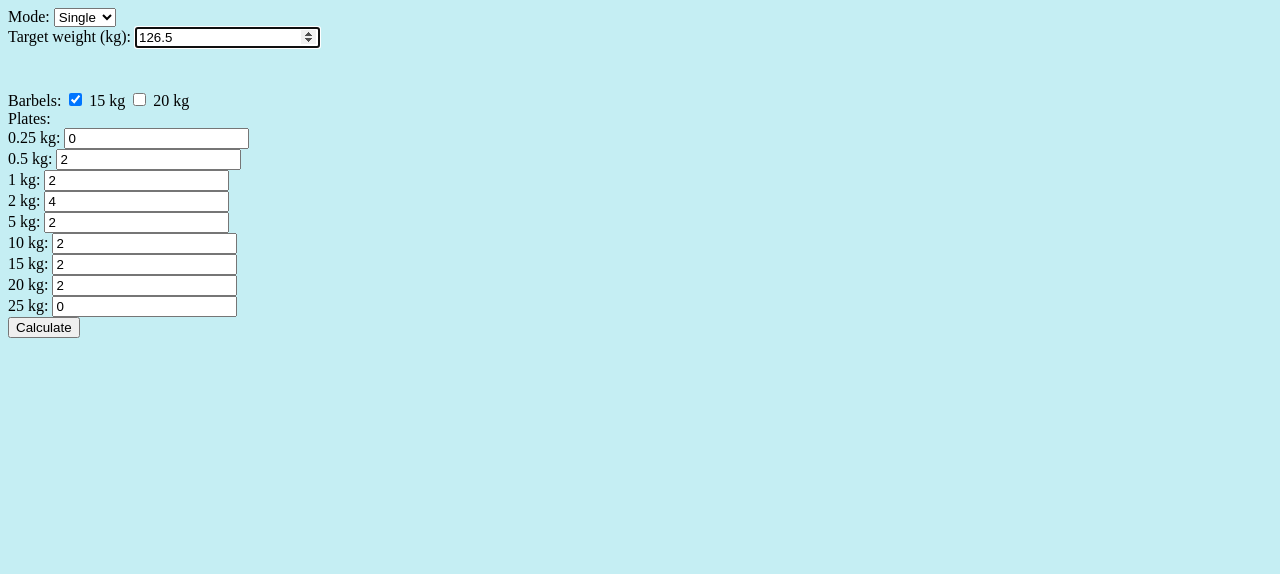
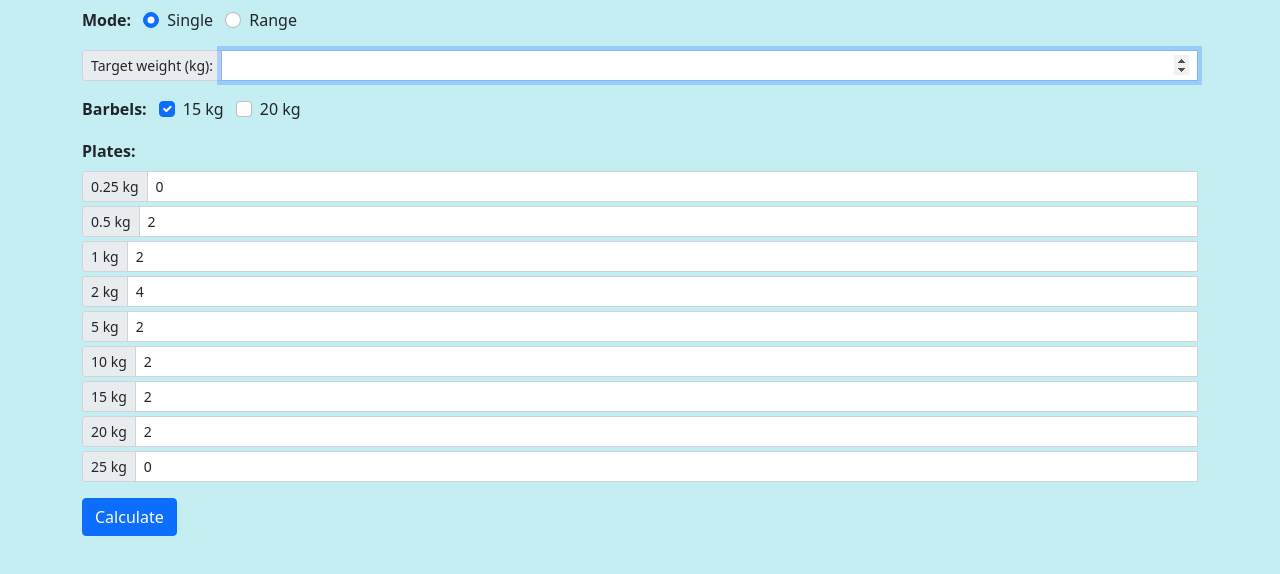
Before and after one commit to japananh/plate-calculator, a website: page public/index.html in a window 1280 px wide. Drawn offline with nearby package versions, Linux system fonts and the light colour scheme.

Commit message:
add bootstrap

```diff
--- a/public/index.html
+++ b/public/index.html
@@ -4,6 +4,8 @@
 <head>
   <meta charset="UTF-8" name="viewport" content="width=device-width, initial-scale=1.0" />
   <title>Calculator</title>
+  <link href="https://cdn.jsdelivr.net/npm/bootstrap@5.1.3/dist/css/bootstrap.min.css" rel="stylesheet"
+    integrity="sha384-1BmE4kWBq78iYhFldvKuhfTAU6auU8tT94WrHftjDbrCEXSU1oBoqyl2QvZ6jIW3" crossorigin="anonymous">
   <style>
     body {
       background-color: #c5eef3;
@@ -44,57 +46,82 @@
 </head>
 
 <body>
-  <div class="container">
-    <form class="form">
-      <div class="mode">
-
-        <label for="mode">Mode: </label>
-        <select id="mode" name="mode" form="form" onchange="getval(this)">
-          <option value="single">Single</option>
-          <option value="range">Range</option>
-        </select><br>
+  <div class="container my-2">
+    <form>
+      <div id="mode" class="mb-3">
+        <label for="mode"><b>Mode:</b></label>
+        <div class="form-check d-inline-block mx-2">
+          <input class="form-check-input" type="radio" id="input-single" name="mode" value="single" checked>
+          <label for="input-single" class="form-check-label">Single</label>
+        </div>
+        <div class="form-check d-inline-block">
+          <input class="form-check-input" type="radio" id="input-range" name="mode" value="range">
+          <label for="input-range" class="form-check-label">Range</label><br>
+        </div>
       </div>
 
-      <div class="single">
-        <label for="target">Target weight (kg): </label>
-        <input id="target" min="15" step="0.5" type="number" autofocus required value="126.5"></input><br>
+      <div class="mb-3">
+        <label for="barbels"><b>Barbels:</b></label>
+        <div class="form-check d-inline-block mx-2">
+          <input class="form-check-input" type="checkbox" id="barbel15" name="barbels" value="15" checked>
+          <label for="barbel15" class="form-check-label">15 kg</label>
+        </div>
+        <div class="form-check d-inline-block">
+          <input class="form-check-input" type="checkbox" id="barbel20" name="barbels" value="20">
+          <label for="barbel20" class="form-check-label">20 kg</label><br>
+        </div>
       </div>
 
-      <div class="range">
-        <label for="from">From (kg): </label>
-        <input id="from" min="15" step="0.5" type="number" autofocus></input><br>
+      <div class="mb-3">
+        <label for="plates" class="mb-2"><b>Plates:</b></label><br>
 
-        <label for="to">To (kg): </label>
-        <input id="to" min="15" step="0.5" type="number" autofocus></input><br>
+        <div class="input-group input-group-sm mb-1">
+          <label for="025" class="input-group-text">0.25 kg</label>
+          <input id="025" class="form-control" type="number" step="1" min="0" name="plates" required></input><br>
+        </div>
+
+        <div class="input-group input-group-sm mb-1">
+          <label for="05" class="input-group-text">0.5 kg</label>
+          <input id="05" class="form-control" type="number" step="1" min="0" name="plates" required></input><br>
+        </div>
+
+        <div class="input-group input-group-sm mb-1">
+          <label for="1" class="input-group-text">1 kg</label>
+          <input id="1" class="form-control" type="number" step="1" min="0" name="plates" required></input><br>
+        </div>
+
+        <div class="input-group input-group-sm mb-1">
+          <label for="2" class="input-group-text">2 kg</label>
+          <input id="2" class="form-control" type="number" step="1" min="0" name="plates" required></input><br>
+        </div>
+
+        <div class="input-group input-group-sm mb-1">
+          <label for="5" class="input-group-text">5 kg</label>
+          <input id="5" class="form-control" type="number" step="1" min="0" name="plates" required></input><br>
+        </div>
+
+        <div class="input-group input-group-sm mb-1">
+          <label for="10" class="input-group-text">10 kg</label>
+          <input id="10" class="form-control" type="number" step="1" min="0" name="plates" required></input><br>
+        </div>
+
+        <div class="input-group input-group-sm mb-1">
+          <label for="15" class="input-group-text">15 kg</label>
+          <input id="15" class="form-control" type="number" step="1" min="0" name="plates" required></input><br>
+        </div>
+
+        <div class="input-group input-group-sm mb-1">
+          <label for="20" class="input-group-text">20 kg</label>
+          <input id="20" class="form-control" type="number" step="1" min="0" name="plates" required></input><br>
+        </div>
+
+        <div class="input-group input-group-sm mb-1">
+          <label for="25" class="input-group-text">25 kg</label>
+          <input id="25" class="form-control" type="number" step="1" min="0" name="plates" required></input><br>
+        </div>
       </div>
 
-      <label for="barbels">Barbels: </label>
-      <input type="checkbox" id="barbel15" name="barbels" value="15" checked>
-      <label for="barbel15">15 kg</label>
-      <input type="checkbox" id="barbel20" name="barbels" value="20">
-      <label for="barbel20">20 kg</label><br>
-
-      <label for="plates">Plates: </label><br>
-      <label for="025">0.25 kg:</label>
-      <input id="025" type="number" step="1" min="0" name="plates" required></input><br>
-      <label for="05">0.5 kg:</label>
-      <input id="05" type="number" step="1" min="0" name="plates" required></input><br>
-      <label for="1">1 kg:</label>
-      <input id="1" type="number" step="1" min="0" name="plates" required></input><br>
-      <label for="2">2 kg:</label>
-      <input id="2" type="number" step="1" min="0" name="plates" required></input><br>
-      <label for="5">5 kg:</label>
-      <input id="5" type="number" step="1" min="0" name="plates" required></input><br>
-      <label for="10">10 kg:</label>
-      <input id="10" type="number" step="1" min="0" name="plates" required></input><br>
-      <label for="15">15 kg:</label>
-      <input id="15" type="number" step="1" min="0" name="plates" required></input><br>
-      <label for="20">20 kg:</label>
-      <input id="20" type="number" step="1" min="0" name="plates" required></input><br>
-      <label for="25">25 kg:</label>
-      <input id="25" type="number" step="1" min="0" name="plates" required></input><br>
-
-      <button id="submit" type="button">Calculate</button>
+      <button class="btn btn-primary" id="submit" type="button">Calculate</button>
 
     </form>
   </div>
@@ -113,11 +140,12 @@
     setup()
 
     $(document).on('keypress', handlePressEnter)
+    $('input[name="mode"]').on('keypress', handlePressEnter)
     $('input[name="barbels"]').on('keypress', handlePressEnter)
     $('input[name="plates"]').on('keypress', handlePressEnter)
 
+    $('input[name="mode"]').on('click', handleMode)
     $('input[name="barbels"]').on('click', handleBarbels)
-
     $('input[name="plates"]').on('change', handlePlates)
 
     $("#submit").on("click", submit)
@@ -127,11 +155,11 @@
       barbels = [15]
       plates = [[25, 0], [20, 2], [15, 2], [10, 2], [5, 2], [2, 4], [1, 2], [0.5, 2], [0.25, 0]]
 
+      genWeightInput(mode)
+
       plates.forEach((plate, index) => {
         $(`#${genId(plate[0])}`).val(plate[1])
       })
-
-      genWeightInput(MODES.single)
     }
 
     function handlePressEnter(e) {
@@ -140,22 +168,47 @@
       }
     }
 
-    function getval(sel) {
-      mode = $("#mode option:selected").val()
-      genWeightInput(mode)
-    }
+    function genWeightInput(mode) {
+      const $singleDiv = `<div class="single mb-3 input-group input-group-sm">
+        <label for="target" class="input-group-text">Target weight (kg): </label>
+        <input id="target" class="form-control" min="15" step="0.5" type="number" autofocus required></input><br>
+      </div>`
 
-    function genWeightInput(mode) {
+      const $rangeDiv = `<div class="range mb-3">
+        <div class="input-group input-group-sm mb-1">
+          <label for="from" class="input-group-text">From (kg) </label>
+          <input id="from" class="form-control" min="15" step="0.5" type="number" autofocus required></input><br>
+        </div>
+
+        <div class="input-group input-group-sm mb-1">
+          <label for="to" class="input-group-text">To (kg) </label>
+          <input id="to" class="form-control" min="15" step="0.5" type="number" autofocus required></input><br>
+        </div>
+      </div>`
+
+      const $el = $('#mode')
+
       if (mode === MODES.single) {
-        $('.range').css('opacity', '0')
-        $('.single').css('opacity', '1')
+        $('.single').remove()
+        $('.range').remove()
+        $el.after($singleDiv)
         return
       }
 
       if (mode === MODES.range) {
-        $('.range').css('opacity', '1')
-        $('.single').css('opacity', '0')
+        $('.single').remove()
+        $('.range').remove()
+        $el.after($rangeDiv)
         return
+      }
+    }
+
+    function handleMode(e) {
+      const target = e.currentTarget
+
+      if ($(target).is(':checked')) {
+        mode = $(target).val()
+        genWeightInput(mode)
       }
     }
 
@@ -166,7 +219,7 @@
       if ($(target).is(':checked')) {
         if (val && !barbels.includes(val)) {
           barbels.push(val)
-          barbels = barbels.sort()
+          barbels = barbels.sort((a, b) => b - a)
         }
       } else {
         barbels = barbels.filter(item => item !== val)
@@ -184,17 +237,17 @@
     function submit(e) {
       e.preventDefault()
 
-      $(`.result`).remove()
-
-      const mode = $('#mode').val()
+      $('.result').remove()
 
       if (mode === MODES.range) {
         const from = Number($("#from").val())
         const to = Number($("#to").val())
+        let invalidList = []
         for (let i = from; i <= to; i++) {
           const result = calculate(i, barbels, plates)
-          genUI(result, i)
+          if (result.length === 0) invalidList.push(i)
         }
+        genInvalidResult(invalidList)
       } else if (mode === MODES.single) {
         const target = Number($('#target').val())
         const result = calculate(target, barbels, plates)
@@ -241,14 +294,15 @@
       return []
     }
 
-    function genUI(result, index = 0) {
-      const classname = `result${index}`
-      $('.container').append(`<div class="result ${classname}"></div>`)
+    function genUI(result) {
+      const classname = 'result'
 
       if (result.length === 0) {
-        $(`.${classname}`).append($('<div class="empty">No result</div>'))
+        $('.container').append(`<div class="${classname} mt-3 text-danger">Cannot calculate result from your plates!</div>`)
         return
       }
+
+      $('.container').append(`<div class="${classname} mt-3"></div>`)
 
       result.forEach((item, i) => {
         const weight = item[0]
@@ -264,6 +318,17 @@
           $(`.${classname}`).append($div)
         }
       })
+    }
+
+    function genInvalidResult(invalidList) {
+      if (invalidList.length === 0) {
+        return $('.container').append(`<div class="result mt-3 .text-success">No weight cannot be calculated. Great jobs!</div>`)
+      }
+      $('.container').append(`
+        <div class="result mt-3 d-block">
+          These <b>${invalidList.length}</b> weights can not be calculated:
+          <div class="text-secondary">${invalidList.join(', ')}</div>
+        </div>`)
     }
 
     function genHeight(weight) {
```
